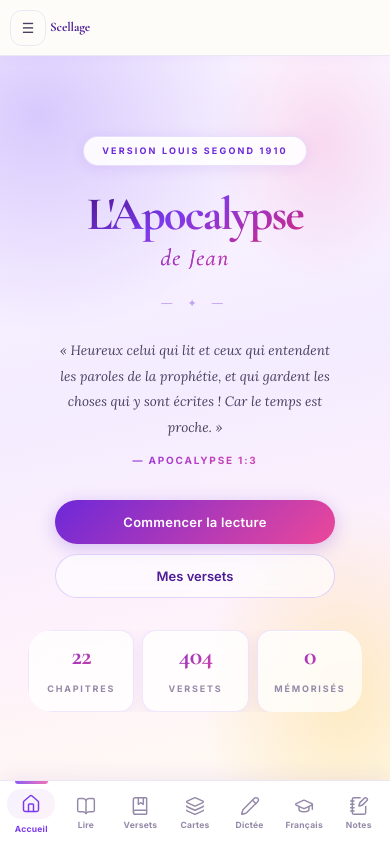
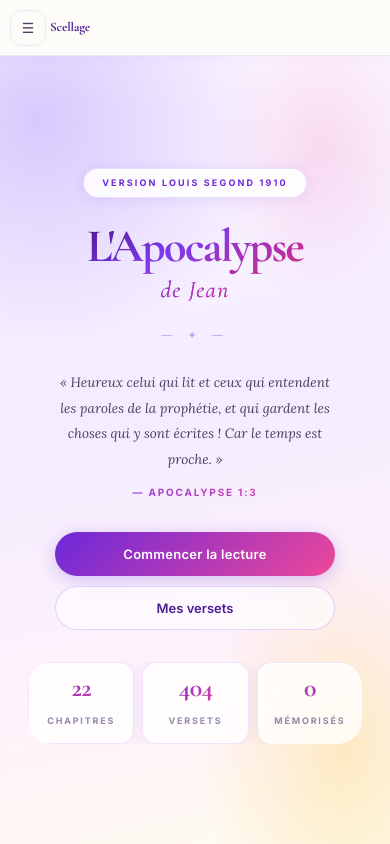
Before and after one commit to anne-gaelle-bernard/Scellage-Apocalypse, a React (Vite) app: page /tmp/lecture_full.png in a window 390 px wide. Built offline with nearby package versions, Linux system fonts and the light colour scheme.

Commit message:
fix: remove bottom mobile nav bar, use sidebar for all nav

```diff
--- a/src/App.jsx
+++ b/src/App.jsx
@@ -4,7 +4,6 @@ import { useAudio } from './hooks/useAudio';
 import Sidebar from './components/Sidebar';
 import Topbar from './components/Topbar';
 import PlayerBar from './components/PlayerBar';
-import BottomNav from './components/BottomNav';
 import HomePage from './pages/HomePage';
 import LecturePage from './pages/LecturePage';
 import SelectionPage from './pages/SelectionPage';
@@ -96,7 +95,6 @@ export default function App() {
       </div>
 
       <PlayerBar />
-      <BottomNav />
     </AppContext.Provider>
   );
 }
--- a/style.css
+++ b/style.css
@@ -1633,9 +1633,9 @@ body.player-open .page { padding-bottom: 140px; }
    RESPONSIVE — MOBILE
 ════════════════════════════════════════════════════ */
 @media (max-width: 768px) {
-  :root { --sidebar: 260px; }
-
-  /* Sidebar: slides off-screen; bottom nav takes over */
+  :root { --sidebar: 260px; --bottomnav: 0px; }
+
+  /* Sidebar: slides off-screen; menu-toggle opens it */
   #sidebar {
     transform: translateX(-100%); box-shadow: none;
     height: calc(100vh - var(--bottomnav) - env(safe-area-inset-bottom, 0px));
@@ -1644,15 +1644,6 @@ body.player-open .page { padding-bottom: 140px; }
   #sidebar-footer { display: none; }
   #main { margin-left: 0; width: 100%; }
   #menu-toggle { display: flex; }
-  #bottom-nav { display: flex; }
-  .bottom-tab-label { font-size: 8.5px; }
-  .bottom-tab-icon { width: 22px; height: 22px; }
-
-  /* Bottom nav: iOS safe-area padding for home indicator */
-  #bottom-nav {
-    height: calc(var(--bottomnav) + env(safe-area-inset-bottom, 0px));
-    padding-bottom: env(safe-area-inset-bottom, 0px);
-  }
 
   /* Topbar: safe area for notch / dynamic island */
   #topbar {
@@ -1670,11 +1661,11 @@ body.player-open .page { padding-bottom: 140px; }
   /* Voice selector: same as desktop */
   .voice-dropdown { right: 0; }
 
-  /* Pages: account for bottom nav + safe area */
+  /* Pages: account for safe area */
   .page {
     --page-pt: 20px; --page-px: 16px;
     padding: var(--page-pt) var(--page-px);
-    padding-bottom: calc(80px + env(safe-area-inset-bottom, 0px));
+    padding-bottom: calc(24px + env(safe-area-inset-bottom, 0px));
     max-width: 100%;
   }
   .page.active {
@@ -1704,7 +1695,7 @@ body.player-open .page { padding-bottom: 140px; }
 
   /* Page bottom padding when player is open */
   body.player-open .page {
-    padding-bottom: calc(152px + env(safe-area-inset-bottom, 0px));
+    padding-bottom: calc(100px + env(safe-area-inset-bottom, 0px));
   }
 
   /* Page titles */
```
